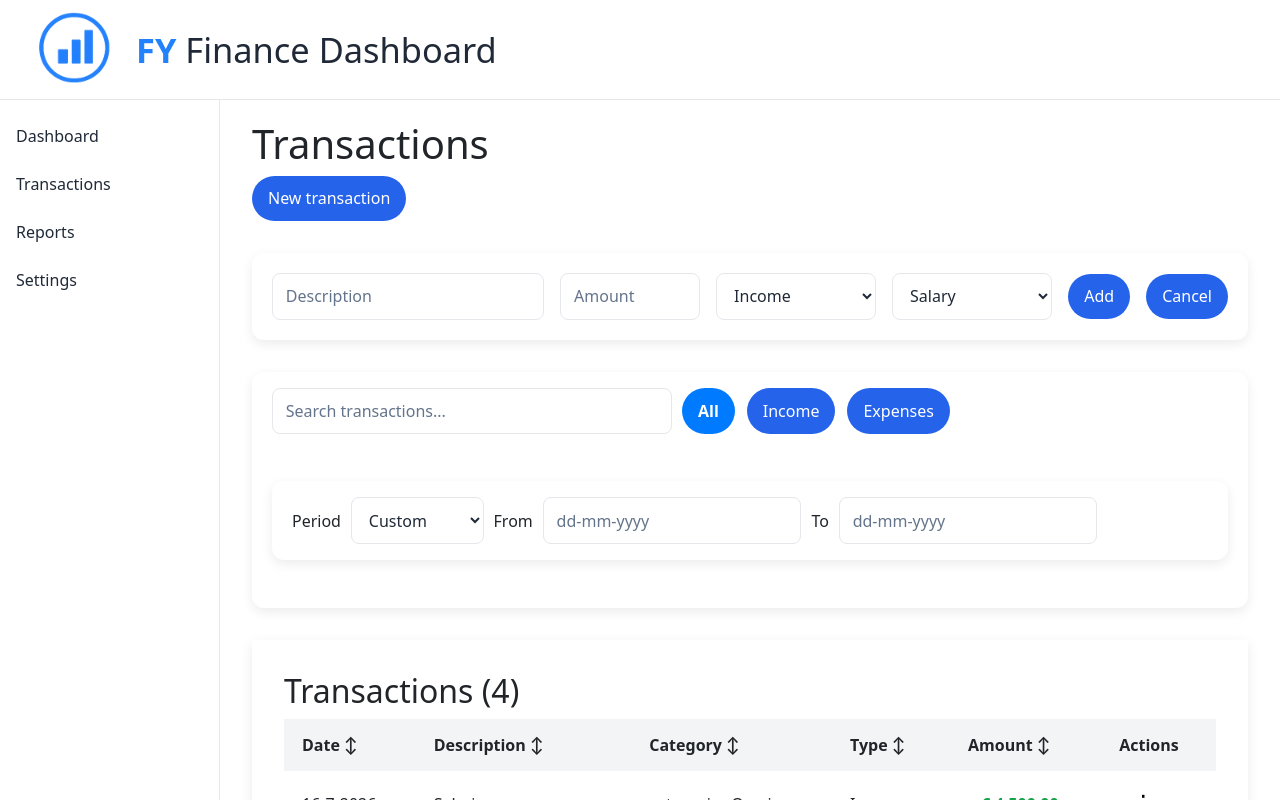
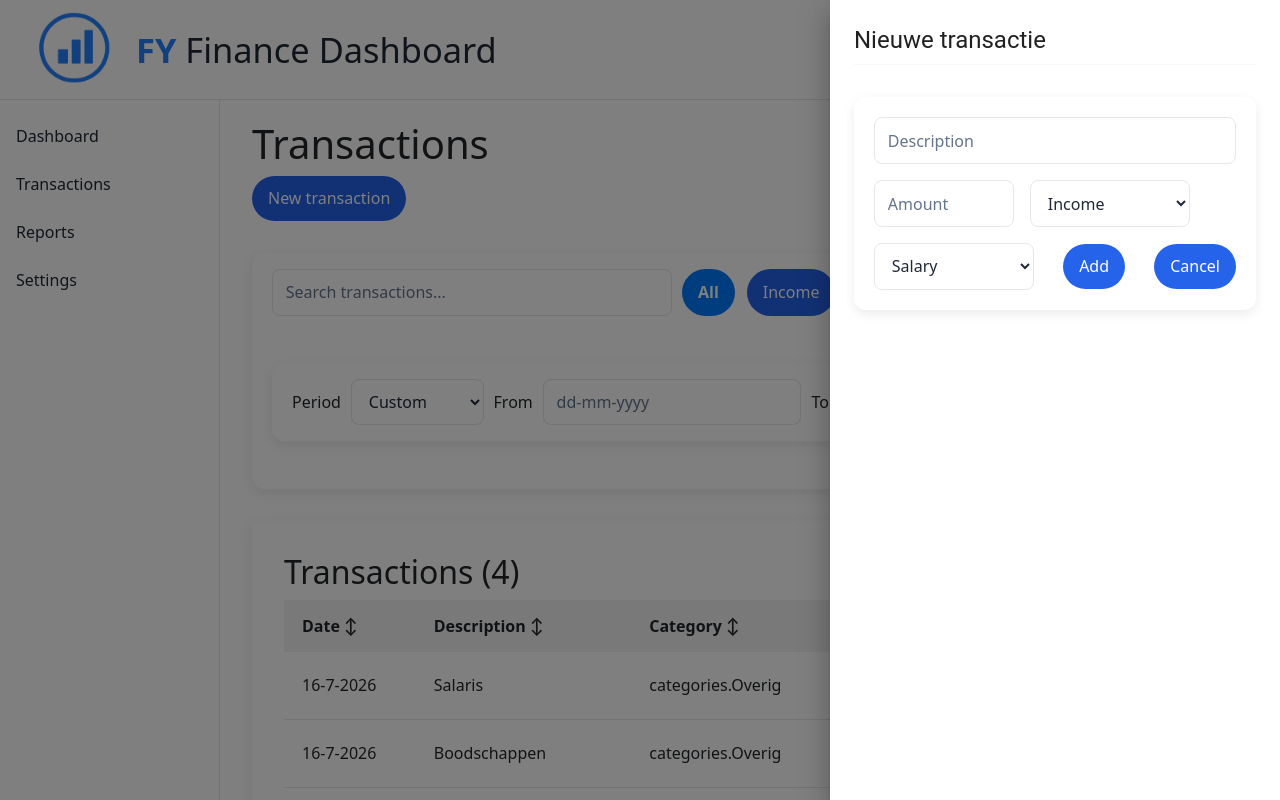
Before and after one commit to Fehmi-Yildirim/finance-dashboard, a React (Vite) app: page /transactions in a window 1280 px wide. Both pictures are taken after a click on the button "New transaction". Shown: the top 800 px of the page. Built offline with nearby package versions, Linux system fonts and the light colour scheme.

Commit message:
feat: replace transaction modal with drawer for create and edit

```diff
--- a/package.json
+++ b/package.json
@@ -10,6 +10,9 @@
     "preview": "vite preview"
   },
   "dependencies": {
+    "@emotion/react": "^11.14.0",
+    "@emotion/styled": "^11.14.1",
+    "@mui/material": "^9.2.0",
     "bootstrap": "^5.3.8",
     "chart.js": "^4.5.1",
     "date-fns": "^4.4.0",
--- /dev/null
+++ b/src/components/TransactionDrawer.jsx
@@ -0,0 +1,42 @@
+import Drawer from "@mui/material/Drawer";
+import Typography from "@mui/material/Typography";
+import Divider from "@mui/material/Divider";
+import Box from "@mui/material/Box";
+import AddTransaction from "./AddTransaction";
+
+function TransactionDrawer({
+    open,
+    onClose,
+    transaction,
+    addTransaction,
+    updateTransaction,
+}) {
+    const isEditing = !!transaction;
+
+    return (
+        <Drawer
+            anchor="right"
+            open={open}
+            onClose={onClose}
+        >
+            <Box sx={{ width: 450, p: 3 }}>
+                <Typography variant="h5" gutterBottom>
+                    {isEditing
+                        ? "Bewerken transactie"
+                        : "Nieuwe transactie"}
+                </Typography>
+
+                <Divider sx={{ mb: 3 }} />
+
+                <AddTransaction
+                    editingTransaction={transaction}
+                    addTransaction={addTransaction}
+                    updateTransaction={updateTransaction}
+                    onClose={onClose}
+                />
+            </Box>
+        </Drawer>
+    );
+}
+
+export default TransactionDrawer;
--- a/src/pages/Transactions.jsx
+++ b/src/pages/Transactions.jsx
@@ -5,6 +5,7 @@ import AddTransaction from "../components/AddTransaction";
 import TransactionToolbar from "../components/TransactionToolbar";
 import { useTranslation } from "react-i18next";
 import { startOfToday, startOfMonth, startOfYear, endOfToday, endOfMonth, endOfYear } from "date-fns";
+import TransactionDrawer from "../components/TransactionDrawer";
 
 function Transactions() {
     const { t } = useTranslation();
@@ -16,8 +17,9 @@ function Transactions() {
         deleteTransaction,
     } = useTransactions();
 
-    const [editingTransaction, setEditingTransaction] = useState(null);
-    const [isModalOpen, setIsModalOpen] = useState(false);
+    // Drawer pop-up
+    const [isDrawerOpen, setIsDrawerOpen] = useState(false);
+    const [selectedTransaction, setSelectedTransaction] = useState(null);
 
     const [search, setSearch] = useState("");
     const [filter, setFilter] = useState("all");
@@ -84,19 +86,19 @@ function Transactions() {
         );
     }, [transactions, search, filter, dateFilter, startDate, endDate]);
 
-    function handleEdit(transaction) {
-        setEditingTransaction(transaction);
-        setIsModalOpen(true);
+    function handleAdd() {
+        setSelectedTransaction(null);
+        setIsDrawerOpen(true);
     }
 
-    function handleAdd() {
-        setEditingTransaction(null);
-        setIsModalOpen(true);
+    function handleEdit(transaction) {
+        setSelectedTransaction(transaction);
+        setIsDrawerOpen(true);
     }
 
-    function handleClose() {
-        setIsModalOpen(false);
-        setEditingTransaction(null);
+    function handleCloseDrawer() {
+        setIsDrawerOpen(false);
+        setSelectedTransaction(null);
     }
 
     return (
@@ -105,14 +107,15 @@ function Transactions() {
 
             <button onClick={handleAdd}>{t("transactions.new")}</button>
 
-            {isModalOpen && (
-                <AddTransaction
-                    addTransaction={addTransaction}
-                    updateTransaction={updateTransaction}
-                    editingTransaction={editingTransaction}
-                    onClose={handleClose}
-                />
-            )}
+
+            <TransactionDrawer
+                open={isDrawerOpen}
+                onClose={handleCloseDrawer}
+                transaction={selectedTransaction}
+                addTransaction={addTransaction}
+                updateTransaction={updateTransaction}
+            />
+
 
             <TransactionToolbar
                 search={search}
```
Also changed, not shown: 1 other file (tests, documents, lock files or other folders).
